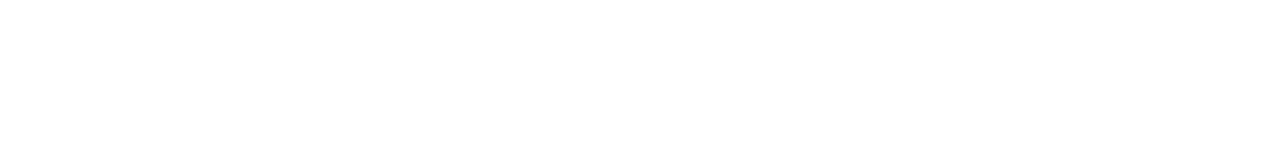
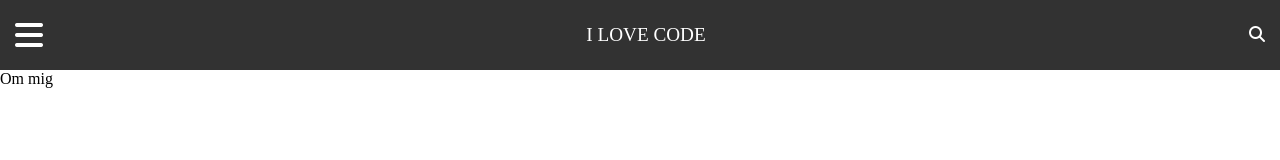
Before and after one commit to leonbjorklund/hamburgermeny, a plain HTML site: page index.html in a window 1280 px wide. Drawn offline with Linux system fonts and the light colour scheme.

Commit message:
got some work done

```diff
--- a/index.html
+++ b/index.html
@@ -1,15 +1,36 @@
 <!DOCTYPE html>
 <html lang="en">
-<head>
-    <meta charset="UTF-8">
-    <meta http-equiv="X-UA-Compatible" content="IE=edge">
-    <meta name="viewport" content="width=device-width, initial-scale=1.0">
+  <head>
+    <meta charset="UTF-8" />
+    <meta http-equiv="X-UA-Compatible" content="IE=edge" />
+    <meta name="viewport" content="width=device-width, initial-scale=1.0" />
     <title>Hamburgermeny</title>
-    <link rel="stylesheet" href="styling.css">
-</head>
-<body>
+    <link rel="stylesheet" href="styling.css"/>
+    <link rel="stylesheet" href="https://cdnjs.cloudflare.com/ajax/libs/font-awesome/6.2.0/css/all.min.css"/>
+
+
+  </head>
+  <body>
 
     <script src="script.js"></script>
 
-</body>
+    <header>
+
+      <div class="headBar">
+        <div class="hamburgerMenu" onclick="expandHamburger()"><i class="fa-solid fa-bars fa-2x"></i></div>
+        <div class="logo-text">I LOVE CODE</div>
+        <div class="search-icon"><i class="fa-solid fa-magnifying-glass"></i></div>
+      </div>
+
+    </header>
+
+    <div id="expanding">
+
+        <div>Om mig</div>
+
+
+    </div>
+
+
+  </body>
 </html>
--- a/script.js
+++ b/script.js
@@ -0,0 +1,5 @@
+function expandHamburger () {
+    let element = document.getElementById("expanding");
+    element.classList.toggle("make-100vh");
+
+}
--- a/styling.css
+++ b/styling.css
@@ -1,3 +1,47 @@
 * {
-    margin: 10px;
+    margin: 0;
+    padding: 0;
 }
+
+html {
+    width: 100%;
+    height: 100%;
+}
+
+.headBar {
+    margin: 0;
+    width: 100%;
+    height: 70px;
+    background-color: #323232;
+    display: flex;
+    align-items: center;
+    justify-content: space-between;
+}
+
+.hamburgerMenu {
+    margin-left: 15px;
+    margin-right: 15px;
+}
+
+
+.make-100vh {
+    display: block;
+    position: absolute;
+    background-color: #323232;
+    width: 100%;
+    height: 100vh;
+}
+
+.fa-solid {
+    color: white;
+}
+
+.logo-text {
+    color: white;
+    font-size: 1.2rem;
+}
+
+.search-icon {
+    margin-left: 15px;
+    margin-right: 15px;
+}
```
